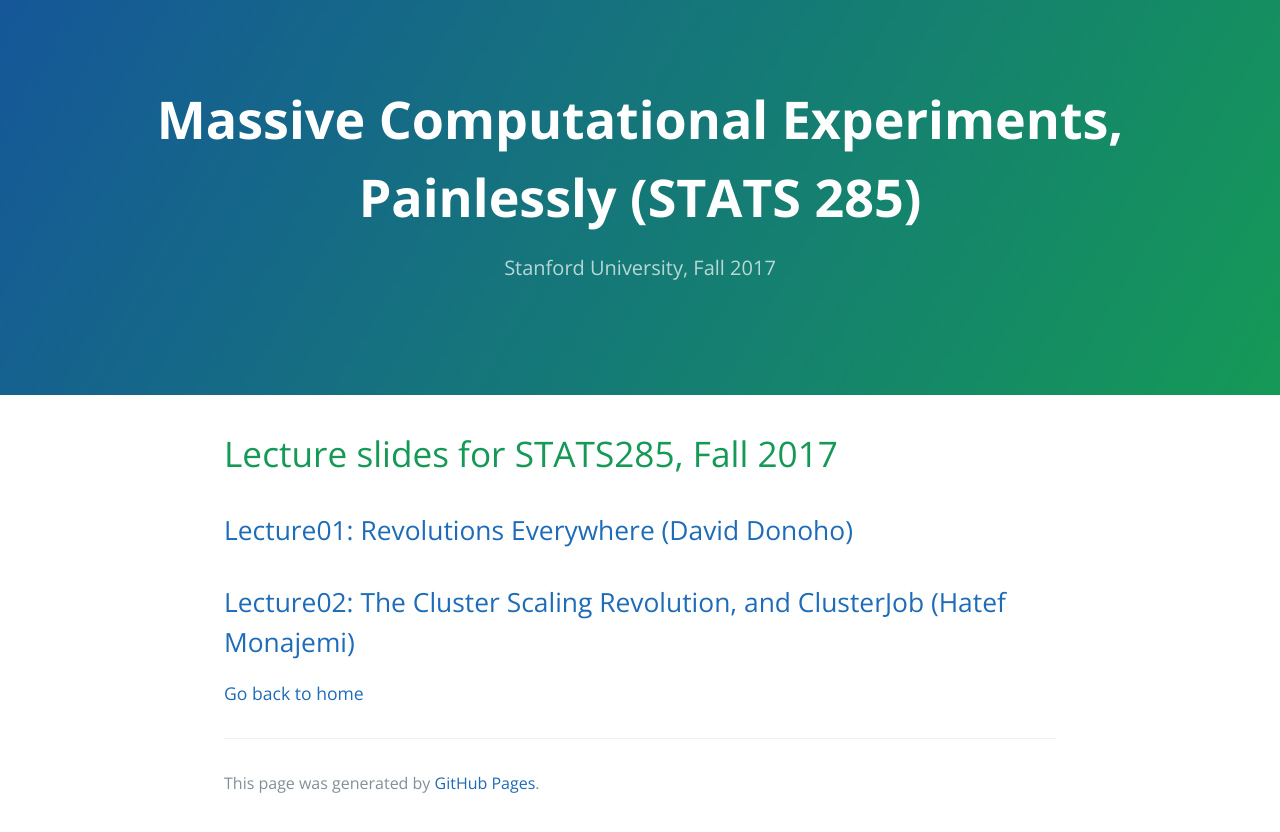
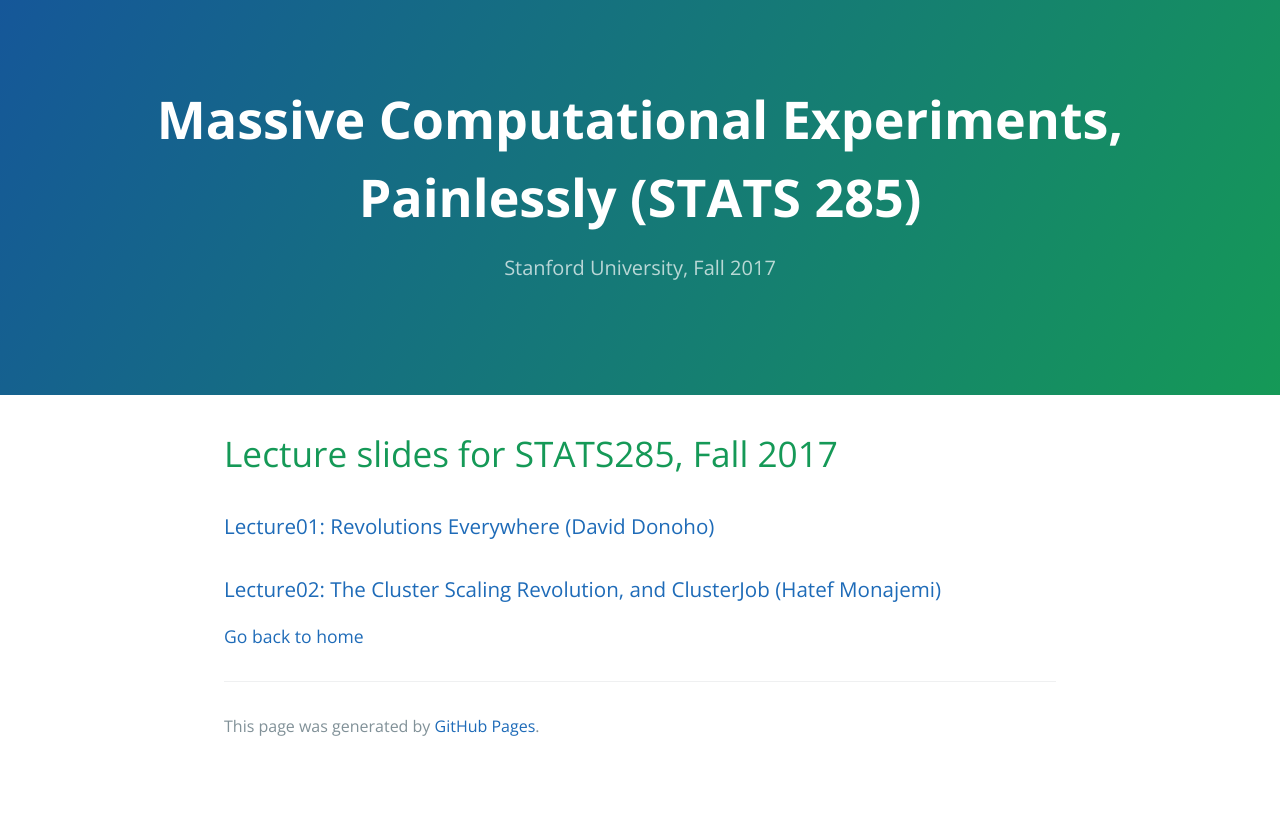
Before and after one commit to stats285/stats285.github.io, a Jekyll site: the page built from lecture_slides.md, in a window 1280 px wide. Shown: the top 832 px of the page. Built offline with Jekyll 4.4.1, drawn with Linux system fonts in a browser that asks for light colours; our own code applies the rules of GitHub Pages for plain Markdown files; the repository's description, which GitHub fills in, is left out.

Commit message:
font change

```diff
--- a/lecture_slides.md
+++ b/lecture_slides.md
@@ -2,8 +2,8 @@
 # Lecture slides for STATS285, Fall 2017
 
 
-## [Lecture01: Revolutions Everywhere (David Donoho)](./assets/lectures/StanfordStats285-20170925-Lecture01-Donoho.pdf)
-## [Lecture02: The Cluster Scaling Revolution, and ClusterJob (Hatef Monajemi)](./assets/lectures/StanfordStats285-20171002-Lecture02-Monajemi.pdf)
+### [Lecture01: Revolutions Everywhere (David Donoho)](./assets/lectures/StanfordStats285-20170925-Lecture01-Donoho.pdf)
+### [Lecture02: The Cluster Scaling Revolution, and ClusterJob (Hatef Monajemi)](./assets/lectures/StanfordStats285-20171002-Lecture02-Monajemi.pdf)
 
 
 [Go back to home](./)
```
